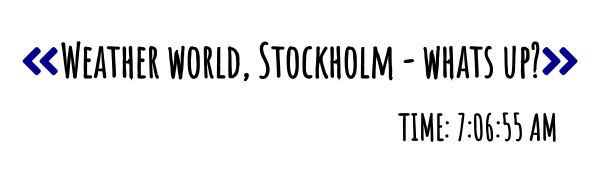
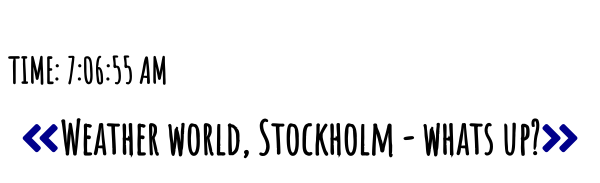
Before and after one commit to stuven1/finalprojekt, a React app in the folder frontend/: page / in a window 600 px wide. Shown: the part 218-401 px from the top of the page. Built offline with nearby package versions, Linux system fonts and the light colour scheme; no server answers.

Commit message:
moveed the <Clock>
This reverts commit 7414e09ab9166ea280fb393092006db928195231.

```diff
--- a/frontend/src/components/app.js
+++ b/frontend/src/components/app.js
@@ -74,10 +74,10 @@
       <div>
         <div className="weatherOfTheDay">
           <img className="Stockholm" src={Stockholm} alt="Stockholm siluett" />
-          <div>
+                <Clock />
+            <div>
             <h1><i className="fas fa-angle-double-left"></i>Weather world, Stockholm - whats up?<i className="fas fa-angle-double-right"></i></h1>
-          </div>
-          <Clock />
+            </div>
         </div>
 
         <div>
--- a/frontend/src/components/clock.css
+++ b/frontend/src/components/clock.css
@@ -13,11 +13,12 @@
   line-height: 0.2;
   font-weight: bold;
   color: black;
-  margin-left: 390px;
+  text-align: center;
 }
 
 .time-box{
   display: flex;
   justify-content: left;
   background-color: white;
+  text-align: center;
 }
--- a/frontend/src/index.css
+++ b/frontend/src/index.css
@@ -57,7 +57,7 @@
 
     .clock-text{
       font-size: 20px;
-      margin-left: 73px;
+      text-align: center;
     }
 }
 
@@ -79,7 +79,6 @@
 
     .clock-text{
       font-size: 35px;
-      margin-left: 390px;
     }
 }
 
```
